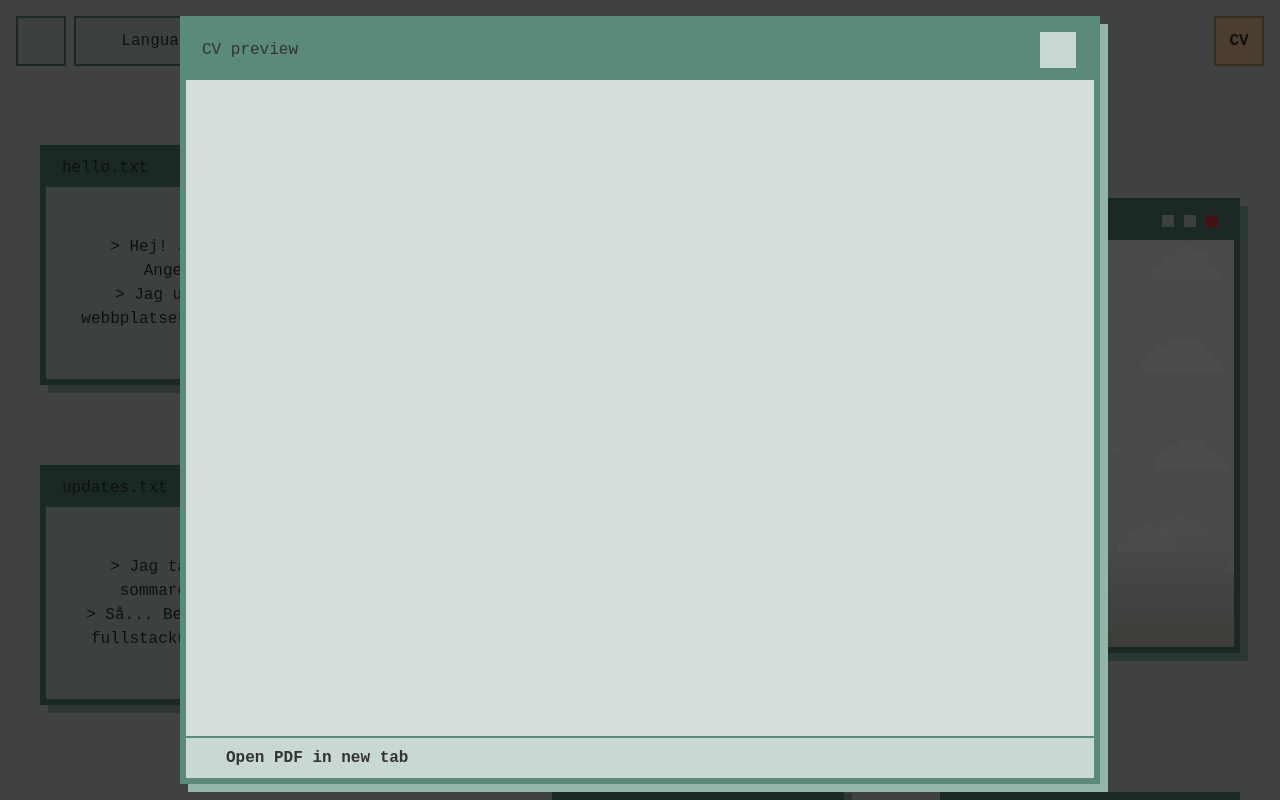
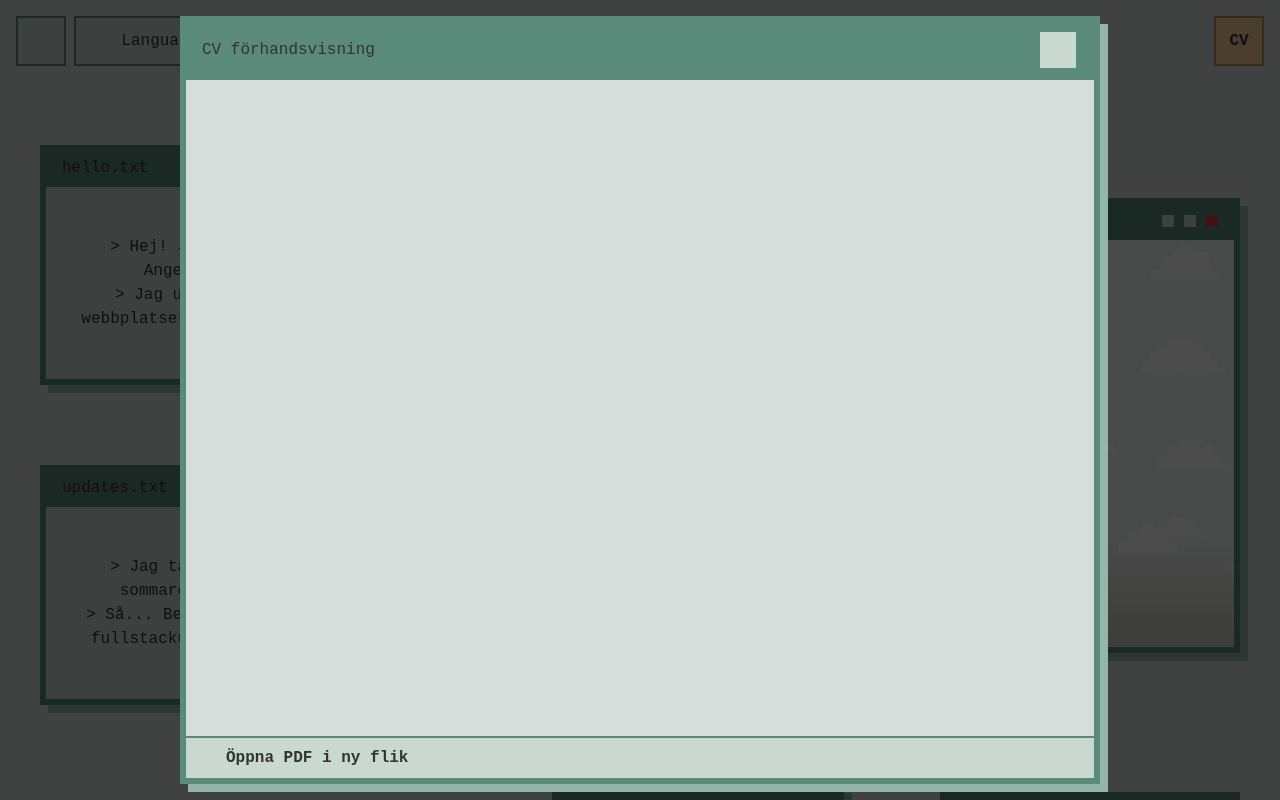
Before and after one commit to angelika-friis/Portfolio, a React (Vite) app: page /sv in a window 1280 px wide. Both pictures are taken after a click on the button "CV". Shown: the top 800 px of the page. Built offline with nearby package versions, Linux system fonts and the light colour scheme; some icons are missing.

Commit message:
feat: localize text in DocumentPreview component

```diff
--- a/src/app/i18n/translations.ts
+++ b/src/app/i18n/translations.ts
@@ -30,6 +30,10 @@ type HomePageTranslations = {
     sectionLabel: string;
     technologiesLabel: string;
     projectListLabel: string;
+  };
+  cvPreview: {
+    title: string;
+    openDoc: string;
   };
   footer: {
     projectLink: string;
@@ -70,6 +74,10 @@ export const translations: Translations = {
         sectionLabel: 'Projects',
         technologiesLabel: 'Technologies used',
         projectListLabel: 'Project list',
+      },
+      cvPreview: {
+        title: 'CV preview',
+        openDoc: 'Open PDF in new tab',
       },
       footer: {
         projectLink: 'Check out the code',
@@ -198,6 +206,10 @@ export const translations: Translations = {
         technologiesLabel: 'Tekniker som används',
         projectListLabel: 'Projektlista',
       },
+      cvPreview: {
+        title: 'CV förhandsvisning',
+        openDoc: 'Öppna PDF i ny flik',
+      },
       footer: {
         projectLink: 'Kika på koden',
       },
--- a/src/app/layouts/MainLayout/MainLayout.tsx
+++ b/src/app/layouts/MainLayout/MainLayout.tsx
@@ -107,7 +107,8 @@ function MainLayout() {
       <DocumentPreview
         documentPath={cvPdfPaths[language]}
         isOpen={isCvPreviewOpen}
-        title="CV preview"
+        title={t.home.cvPreview.title}
+        openDocText={t.home.cvPreview.openDoc}
         onClose={() => setIsCvPreviewOpen(false)}
       />
 
--- a/src/ui/components/DocumentPreview/DocumentPreview.tsx
+++ b/src/ui/components/DocumentPreview/DocumentPreview.tsx
@@ -8,6 +8,7 @@ type DocumentPreviewProps = {
   documentPath: string;
   isOpen: boolean;
   title: string;
+  openDocText: string;
   onClose: () => void;
 };
 
@@ -18,6 +19,7 @@ export function DocumentPreview({
   documentPath,
   isOpen,
   title,
+  openDocText,
   onClose,
 }: DocumentPreviewProps) {
   const previewDocumentPath = getPreviewDocumentPath(documentPath);
@@ -64,7 +66,7 @@ export function DocumentPreview({
             <iframe
               className={styles.frame}
               src={previewDocumentPath}
-              title={`${title} PDF preview`}
+              title={title}
             />
 
             <a
@@ -75,7 +77,7 @@ export function DocumentPreview({
               <Stack direction="horizontal" align="center">
                 <ExternalLinkSolidIcon height="1rem" />
                 <Text as="p" weight="bold">
-                  Open PDF in new tab
+                  {openDocText}
                 </Text>
               </Stack>
             </a>
```
Also changed, not shown: 1 other file (tests, documents, lock files or other folders).
